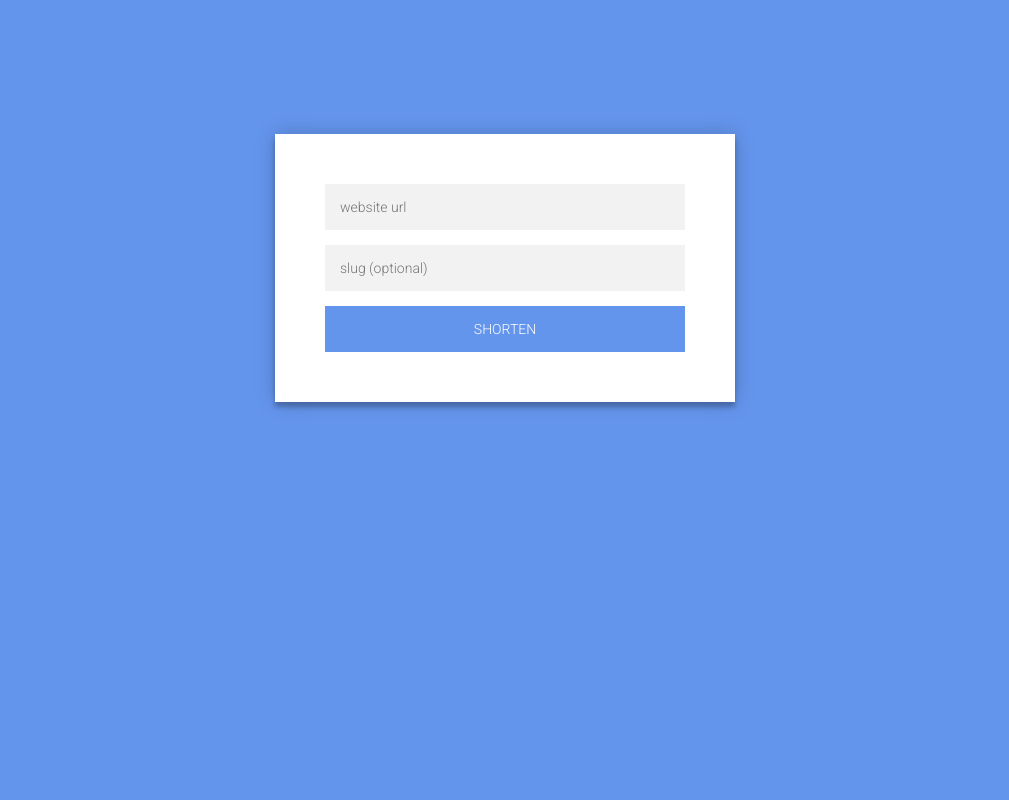
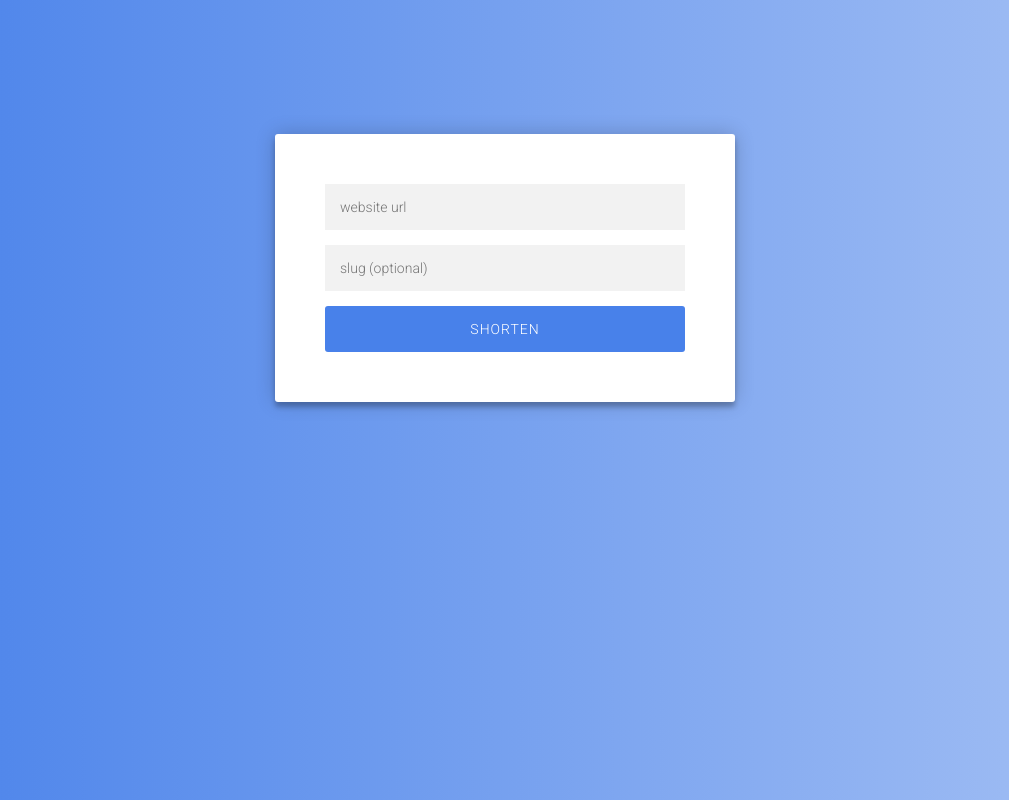
Before and after one commit to owojcikiewicz/url-shortener, a plain HTML site: page ui/index.html in a window 1280 px wide. Shown: the whole page, without its empty margins (135-1144 px from the left). Drawn offline with nearby package versions, Linux system fonts and the light colour scheme.

Commit message:
user interface polishing

```diff
--- a/ui/assets/css/style.css
+++ b/ui/assets/css/style.css
@@ -14,6 +14,10 @@
   padding: 50px;
   text-align: center;
   box-shadow: 0 0 20px 0 rgba(0, 0, 0, 0.2), 0 5px 5px 0 rgba(0, 0, 0, 0.24);
+  border-radius: 3px;
+}
+.form .error {
+  border-bottom: 1px solid #c0392b !important;
 }
 .form input {
   font-family: "Roboto", sans-serif;
@@ -29,19 +33,22 @@
 .form button {
   font-family: "Roboto", sans-serif;
   text-transform: uppercase;
+  letter-spacing: 1px;
   outline: 0;
-  background: #6495ED;
+  background: #4881ea;
   width: 100%;
   border: 0;
   padding: 15px;
   color: #FFFFFF;
   font-size: 14px;
-  -webkit-transition: all 0.3 ease;
-  transition: all 0.3 ease;
+  -webkit-transition: all 300ms ease;
+  transition: all 300ms ease;
   cursor: pointer;
+  border-radius: 3px;
 }
 .form button:hover,.form button:active,.form button:focus {
-  background: #6495ED;
+  background: #5f91ec;
+  letter-spacing: 1.5px;
 }
 .form .message {
   margin: 15px 0 0;
@@ -89,11 +96,7 @@
   color: #EF3B3A;
 }
 body {
-  background: #6495ED  ;
-  background: -webkit-linear-gradient(right, #6495ED, #6495ED);
-  background: -moz-linear-gradient(right,#6495ED, #6495ED);
-  background: -o-linear-gradient(right, #6495ED, #6495ED);
-  background: linear-gradient(to left, #6495ED, #6495ED);
+  background: linear-gradient(to right, #4881ea, #a4c0f4);
   font-family: "Roboto", sans-serif;
   -webkit-font-smoothing: antialiased;
   -moz-osx-font-smoothing: grayscale;
--- a/ui/assets/js/index.js
+++ b/ui/assets/js/index.js
@@ -1,4 +1,5 @@
 const button = document.getElementById("post-btn");
+const websiteInput = document.getElementById("websiteURL")
 
 function validateURL(url) {
     var expression = /[-a-zA-Z0-9@:%_\+.~#?&//=]{2,256}\.[a-z]{2,4}\b(\/[-a-zA-Z0-9@:%_\+.~#?&//=]*)?/gi
@@ -6,6 +7,16 @@ function validateURL(url) {
 
     return regexp.test(url);
 }
+
+websiteInput.addEventListener("input", async _ => {
+    let URL = websiteInput.value;
+
+    if (!validateURL(URL) || (!URL.startsWith("https://") && !URL.startsWith("http://"))) {
+        websiteInput.classList.add("error");
+    } else {
+        websiteInput.classList.remove("error");
+    }
+})
 
 button.addEventListener("click", async _ => {
     let URL = document.getElementById("websiteURL").value;
```
